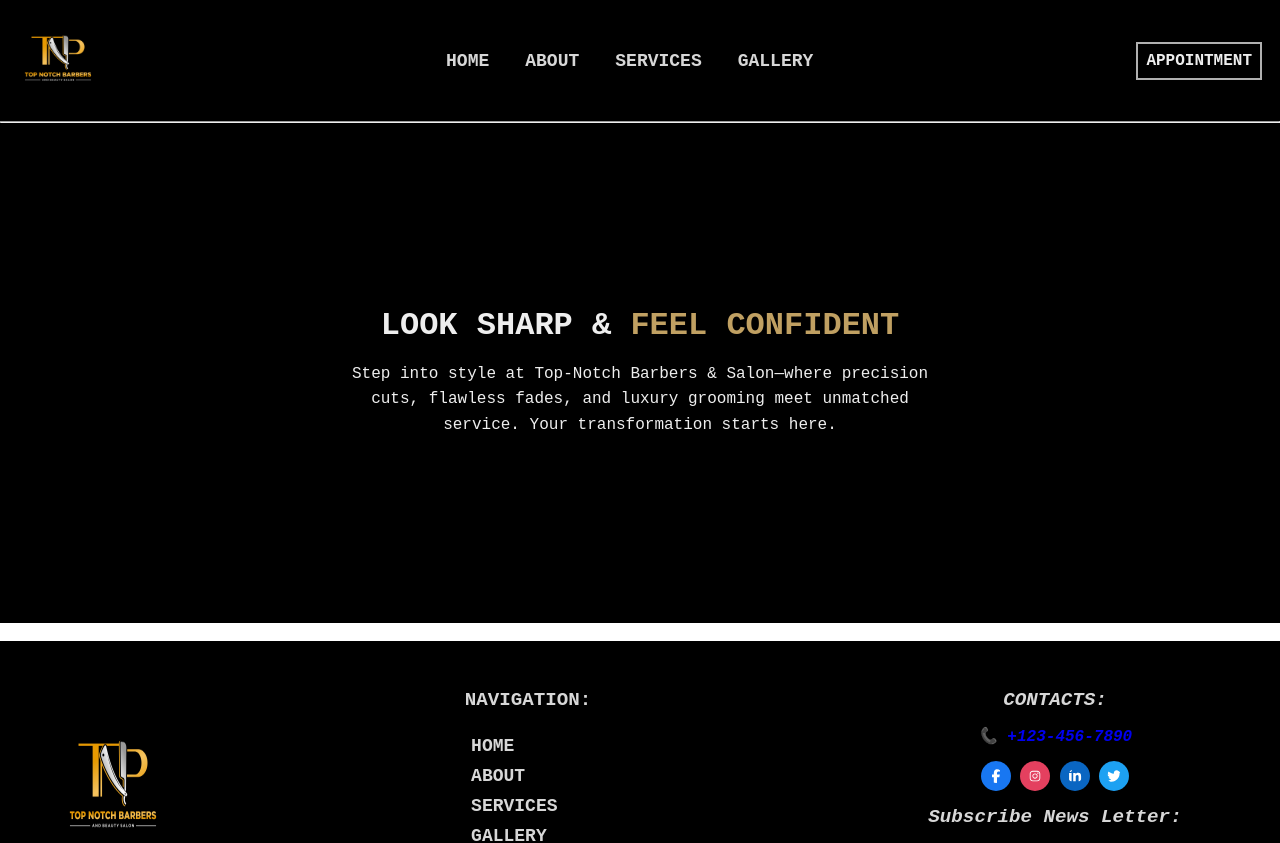
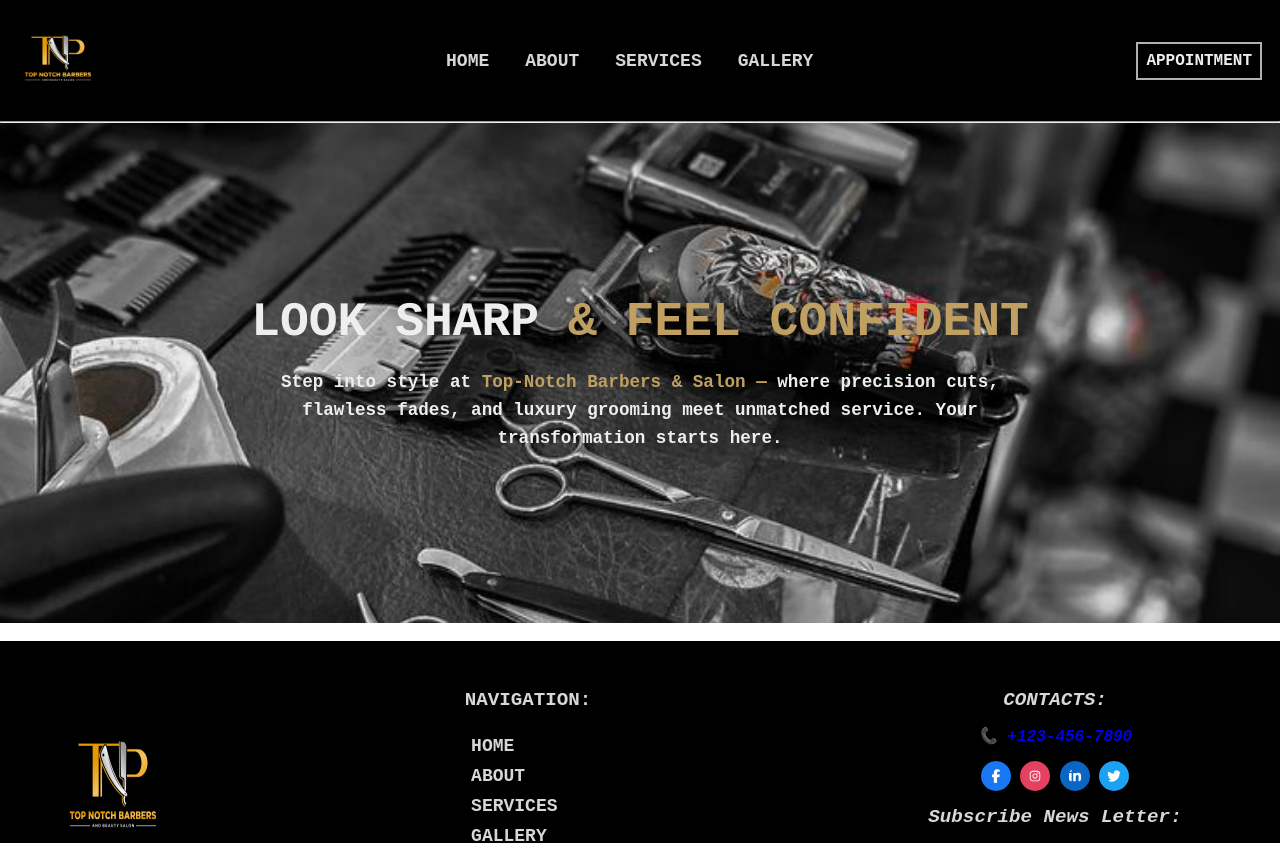
Before and after one commit to UCHEOGBU007/Top-Notch-Salon, a React (Vite) app: page / in a window 1280 px wide. Shown: the top 843 px of the page. Built offline with nearby package versions, Linux system fonts and the light colour scheme; no server answers.

Commit message:
bugs fixed

```diff
--- a/src/Css/Hero.module.css
+++ b/src/Css/Hero.module.css
@@ -1,5 +1,8 @@
 .Hero {
-  background-color: #000;
+  background-image: url("/Heropicture.jpeg");
+  background-position: center;
+  background-repeat: no-repeat;
+  background-size: cover;
   color: #eeeeee;
   display: flex;
   justify-content: center;
@@ -10,13 +13,16 @@
 }
 
 .Hero div {
-  max-width: 600px;
+  max-width: 800px;
   /* padding: 1rem; */
 }
 
 .Hero h2 {
-  font-size: 2rem;
+  font-size: 3rem;
+  font-family: "cursive, Courier New", Courier, monospace;
   line-height: 1.2;
+  font-weight: 2rem;
+  background: transparent;
 }
 
 .Hero span {
@@ -25,8 +31,10 @@
 
 .Hero p {
   margin-top: 1rem;
-  font-size: 1rem;
+  font-size: 1.1rem;
   line-height: 1.6;
+  background: transparent;
+  font-weight: 900;
 }
 
 .ctaButton {
@@ -48,7 +56,7 @@
 /* Responsive tweaks */
 @media (max-width: 600px) {
   .Hero h2 {
-    font-size: 1.5rem;
+    font-size: 2rem;
   }
 
   .Hero p {
--- a/src/Pagesection/Hero.jsx
+++ b/src/Pagesection/Hero.jsx
@@ -6,12 +6,12 @@ const Hero = () => {
     <main className={Style.Hero}>
       <div>
         <h2>
-          LOOK SHARP & <span>FEEL CONFIDENT</span>
+          LOOK SHARP <span> & FEEL CONFIDENT</span>
         </h2>
         <p>
-          Step into style at Top-Notch Barbers & Salon—where precision cuts,
-          flawless fades, and luxury grooming meet unmatched service. Your
-          transformation starts here.
+          Step into style at <span>Top-Notch Barbers & Salon —</span> where
+          precision cuts, flawless fades, and luxury grooming meet unmatched
+          service. Your transformation starts here.
         </p>
       </div>
     </main>
```
Also changed, not shown: public/Heropicture.jpeg (added), 5 other files (tests, documents, lock files or other folders).
